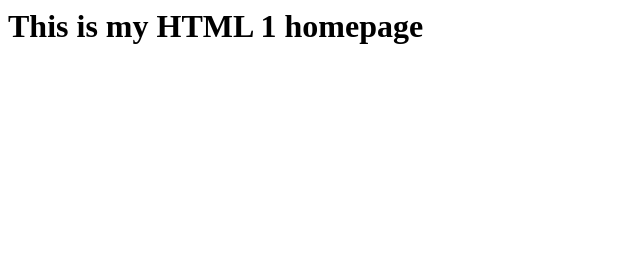
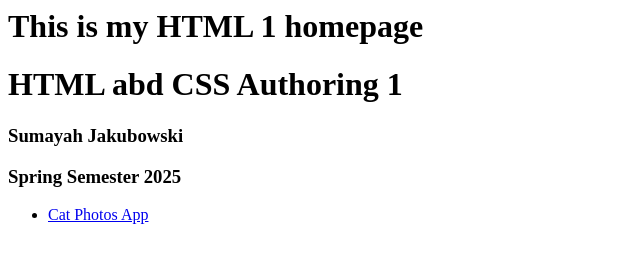
Before and after one commit to SumayahJ/HTML-1, a plain HTML site: page index.html in a window 1280 px wide. Shown: the whole page, without its empty margins (0-640 px from the left). Drawn offline with Linux system fonts and the light colour scheme.

Commit message:
Update index.html to include a Cat Photos link

```diff
--- a/index.html
+++ b/index.html
@@ -1 +1,17 @@
 <h1>This is my HTML 1 homepage</h1>
+<html lang="en">
+  <head>
+    <title> HTML and CSS Authoring 1</title>
+  </head>
+
+  <body>
+    <h1>HTML abd CSS Authoring 1</h1>
+    <h3>Sumayah Jakubowski</h3>
+    <h3>Spring Semester 2025</h3>
+
+    <ul>
+      <li><a href="Cat-Photos/index.html">Cat Photos App</a></li>
+    </ul>
+
+  </body>
+</html>
```
